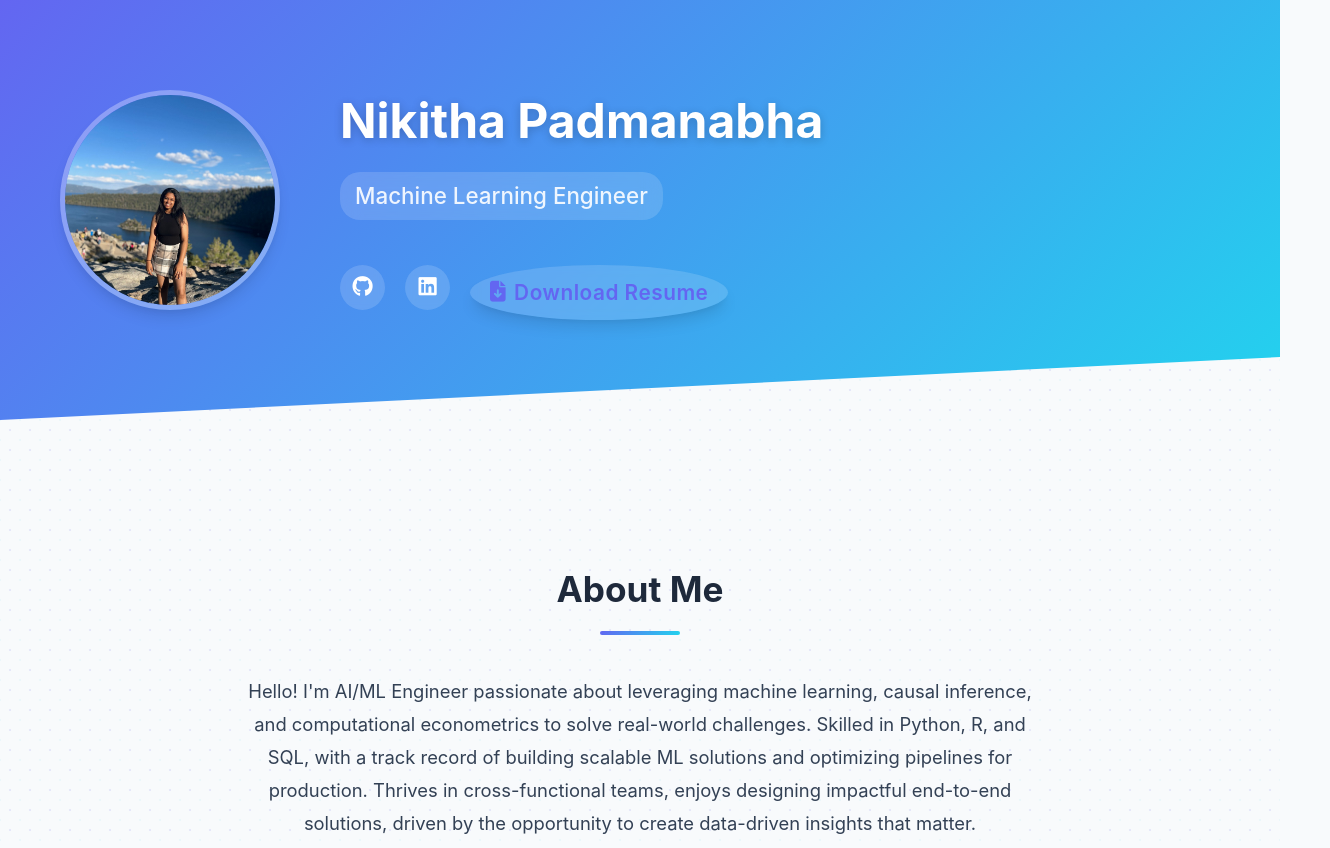
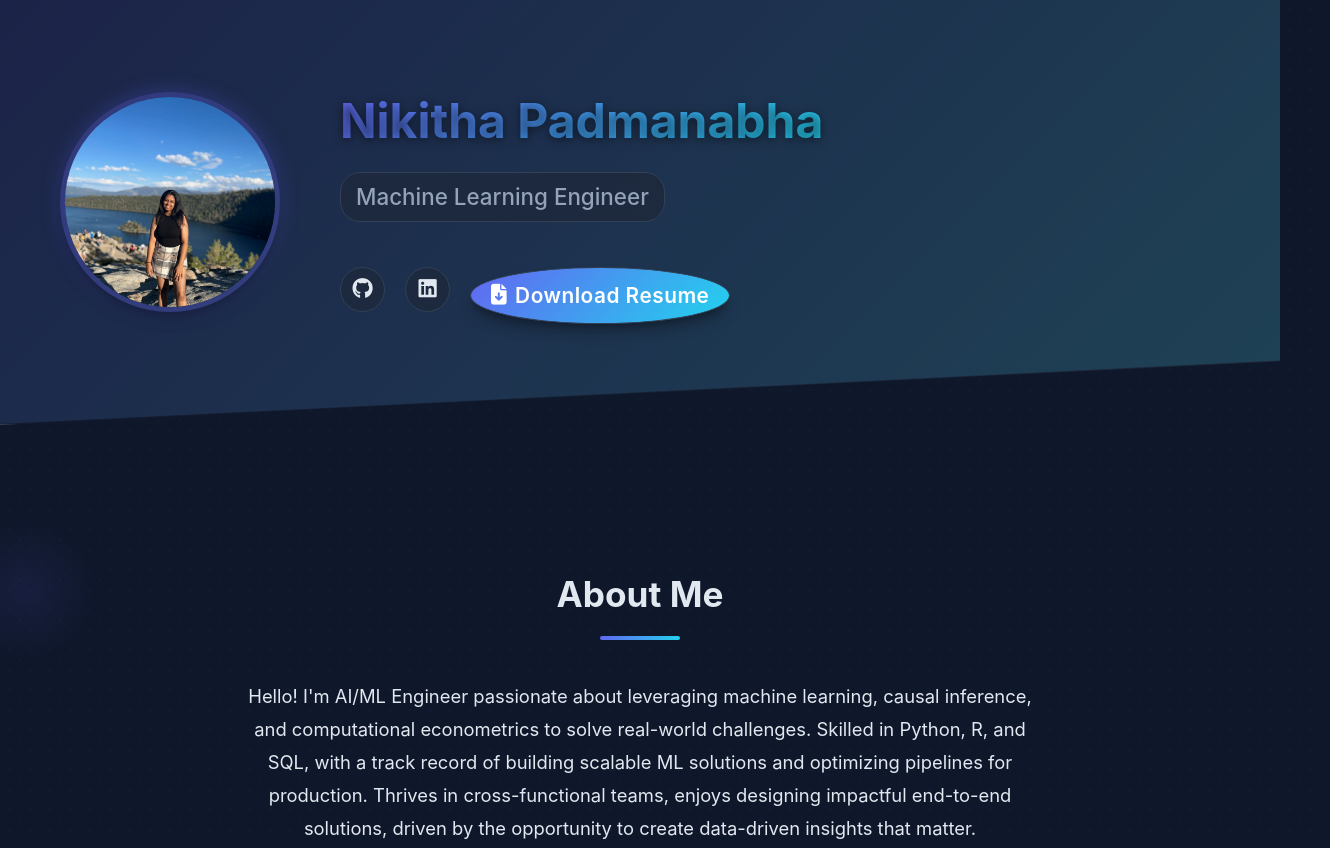
Before and after one commit to pnikitha1399/portfolio, a plain HTML site: page index.html in a window 1280 px wide. Shown: the top 848 px of the page, 1330 px wide, since content can reach past the window. Drawn offline with Linux system fonts and the light colour scheme.

Commit message:
Update styles.css

```diff
--- a/styles.css
+++ b/styles.css
@@ -1,11 +1,13 @@
 :root {
   --primary-color: #6366f1;  /* Indigo - ML/tech color */
-  --secondary-color: #1e293b; /* Dark slate for contrast */
+  --secondary-color: #94a3b8; /* Light slate */
   --accent-color: #22d3ee;   /* Cyan for accent (data viz inspired) */
-  --text-color: #334155;
-  --light-bg: #f8fafc;
-  --border-color: #e2e8f0;
-  --card-shadow: 0 10px 15px -3px rgba(0, 0, 0, 0.1), 0 4px 6px -2px rgba(0, 0, 0, 0.05);
+  --text-color: #e2e8f0;
+  --text-muted: #94a3b8;
+  --dark-bg: #0f172a;
+  --card-bg: #1e293b;
+  --border-color: #334155;
+  --card-shadow: 0 10px 15px -3px rgba(0, 0, 0, 0.3), 0 4px 6px -2px rgba(0, 0, 0, 0.2);
   --gradient-bg: linear-gradient(135deg, #6366f1 0%, #22d3ee 100%);
 }
 
@@ -19,10 +21,10 @@ body {
   font-family: 'Inter', -apple-system, BlinkMacSystemFont, 'Segoe UI', Roboto, Oxygen, Ubuntu, Cantarell, 'Open Sans', 'Helvetica Neue', sans-serif;
   line-height: 1.7;
   color: var(--text-color);
-  background-color: var(--light-bg);
+  background-color: var(--dark-bg);
   background-image:
-    radial-gradient(#6366f120 1px, transparent 1px),
-    radial-gradient(#22d3ee10 1px, transparent 1px);
+    radial-gradient(#6366f110 1px, transparent 1px),
+    radial-gradient(#22d3ee08 1px, transparent 1px);
   background-size: 20px 20px;
   background-position: 0 0, 10px 10px;
 }
@@ -35,10 +37,24 @@ body {
 
 /* Header */
 header {
-  background: var(--gradient-bg);
+  background: linear-gradient(135deg, #0f172a 0%, #1e293b 100%);
   padding: 80px 0 100px;
   clip-path: polygon(0 0, 100% 0, 100% 85%, 0 100%);
   margin-bottom: 40px;
+  border-bottom: 1px solid var(--border-color);
+  position: relative;
+}
+
+header::before {
+  content: '';
+  position: absolute;
+  top: 0;
+  left: 0;
+  right: 0;
+  bottom: 0;
+  background: linear-gradient(135deg, rgba(99, 102, 241, 0.15) 0%, rgba(34, 211, 238, 0.15) 100%);
+  clip-path: polygon(0 0, 100% 0, 100% 85%, 0 100%);
+  z-index: 0;
 }
 
 .profile {
@@ -46,6 +62,8 @@ header {
   align-items: center;
   gap: 60px;
   flex-wrap: wrap;
+  position: relative;
+  z-index: 1;
 }
 
 .profile-image {
@@ -53,34 +71,39 @@ header {
   height: 220px;
   border-radius: 50%;
   object-fit: cover;
-  border: 5px solid rgba(255, 255, 255, 0.3);
-  box-shadow: var(--card-shadow);
+  border: 5px solid rgba(99, 102, 241, 0.3);
+  box-shadow: var(--card-shadow), 0 0 20px rgba(99, 102, 241, 0.3);
   transition: transform 0.3s, box-shadow 0.3s;
 }
 
 .profile-image:hover {
   transform: scale(1.05);
-  box-shadow: 0 20px 25px -5px rgba(0, 0, 0, 0.2);
+  box-shadow: 0 0 30px rgba(99, 102, 241, 0.5);
 }
 
 .profile-content h1 {
   font-size: 3rem;
   margin-bottom: 10px;
   color: white;
-  text-shadow: 0 2px 10px rgba(0, 0, 0, 0.2);
+  text-shadow: 0 2px 10px rgba(0, 0, 0, 0.5);
   font-weight: 700;
+  background: var(--gradient-bg);
+  -webkit-background-clip: text;
+  -webkit-text-fill-color: transparent;
+  background-clip: text;
 }
 
 .title {
   font-size: 1.4rem;
-  color: rgba(255, 255, 255, 0.9);
+  color: var(--secondary-color);
   margin-bottom: 20px;
   font-weight: 500;
   display: inline-block;
-  background-color: rgba(255, 255, 255, 0.15);
+  background-color: rgba(30, 41, 59, 0.8);
   backdrop-filter: blur(10px);
   padding: 5px 15px;
   border-radius: 20px;
+  border: 1px solid var(--border-color);
 }
 
 .social-links {
@@ -90,7 +113,7 @@ header {
 }
 
 .social-links a {
-  color: white;
+  color: var(--text-color);
   font-size: 1.3rem;
   text-decoration: none;
   transition: all 0.3s;
@@ -100,19 +123,21 @@ header {
   align-items: center;
   justify-content: center;
   border-radius: 50%;
-  background-color: rgba(255, 255, 255, 0.15);
+  background-color: rgba(30, 41, 59, 0.8);
   backdrop-filter: blur(5px);
+  border: 1px solid var(--border-color);
 }
 
 .social-links a:hover {
-  background-color: white;
-  color: var(--primary-color);
+  color: white;
+  background: var(--gradient-bg);
   transform: translateY(-3px);
+  border-color: transparent;
 }
 
 .resume-btn {
-  background-color: white;
-  color: var(--primary-color) !important;
+  background: var(--gradient-bg);
+  color: white !important;
   padding: 10px 20px;
   border-radius: 30px;
   display: inline-flex;
@@ -124,12 +149,13 @@ header {
   box-shadow: var(--card-shadow);
   width: auto !important;
   height: auto !important;
+  border: none;
 }
 
 .resume-btn:hover {
-  background-color: rgba(255, 255, 255, 0.9);
   transform: translateY(-3px);
-  box-shadow: 0 15px 30px rgba(0, 0, 0, 0.15);
+  box-shadow: 0 15px 30px rgba(99, 102, 241, 0.3);
+  filter: brightness(1.1);
 }
 
 /* Sections */
@@ -152,7 +178,7 @@ header {
 h2 {
   font-size: 2.2rem;
   margin-bottom: 40px;
-  color: var(--secondary-color);
+  color: var(--text-color);
   position: relative;
   padding-bottom: 15px;
   text-align: center;
@@ -192,13 +218,14 @@ h2::after {
 
 .skill {
   flex: 1 1 250px;
-  background-color: white;
+  background-color: var(--card-bg);
   padding: 30px;
   border-radius: 12px;
   box-shadow: var(--card-shadow);
   transition: transform 0.3s ease;
   position: relative;
   overflow: hidden;
+  border: 1px solid var(--border-color);
 }
 
 .skill::before {
@@ -213,11 +240,12 @@ h2::after {
 
 .skill:hover {
   transform: translateY(-10px);
+  box-shadow: 0 15px 30px rgba(0, 0, 0, 0.4);
 }
 
 .skill h3 {
   margin-bottom: 20px;
-  color: var(--secondary-color);
+  color: var(--accent-color);
   text-align: center;
   font-size: 1.3rem;
   position: relative;
@@ -233,15 +261,17 @@ h2::after {
   padding: 10px 15px;
   margin-bottom: 8px;
   border-radius: 6px;
-  background-color: var(--light-bg);
+  background-color: rgba(15, 23, 42, 0.6);
   transition: all 0.2s;
   font-weight: 500;
+  border: 1px solid rgba(51, 65, 85, 0.5);
 }
 
 .skill li:hover {
-  background-color: rgba(99, 102, 241, 0.1);
-  color: var(--primary-color);
+  background-color: rgba(99, 102, 241, 0.2);
+  color: var(--accent-color);
   transform: translateX(5px);
+  border-color: rgba(99, 102, 241, 0.3);
 }
 
 .skill li:last-child {
@@ -256,7 +286,7 @@ h2::after {
 }
 
 .project {
-  background-color: white;
+  background-color: var(--card-bg);
   padding: 30px;
   border-radius: 16px;
   box-shadow: var(--card-shadow);
@@ -281,7 +311,7 @@ h2::after {
 
 .project:hover {
   transform: translateY(-10px);
-  box-shadow: 0 20px 25px -5px rgba(0, 0, 0, 0.1), 0 10px 10px -5px rgba(0, 0, 0, 0.04);
+  box-shadow: 0 20px 25px -5px rgba(0, 0, 0, 0.4), 0 10px 10px -5px rgba(0, 0, 0, 0.3);
 }
 
 .project:hover::before {
@@ -290,14 +320,14 @@ h2::after {
 
 .project h3 {
   margin-bottom: 20px;
-  color: var(--secondary-color);
+  color: var(--accent-color);
   font-size: 1.4rem;
   font-weight: 600;
 }
 
 .project p {
   margin-bottom: 25px;
-  color: var(--text-color);
+  color: var(--text-muted);
   font-size: 0.95rem;
   line-height: 1.7;
 }
@@ -326,11 +356,12 @@ h2::after {
 
 /* Footer */
 footer {
-  background-color: var(--secondary-color);
-  color: rgba(255, 255, 255, 0.8);
+  background-color: #0f172a;
+  color: var(--text-muted);
   padding: 40px 0;
   text-align: center;
   margin-top: 50px;
+  border-top: 1px solid var(--border-color);
 }
 
 footer p {
@@ -345,6 +376,32 @@ footer p {
 
 .section {
   animation: fadeIn 0.8s ease-out forwards;
+}
+
+/* Tech-inspired decorative elements */
+.section::before {
+  content: '';
+  position: absolute;
+  width: 150px;
+  height: 150px;
+  border-radius: 50%;
+  background: radial-gradient(circle, rgba(99, 102, 241, 0.1) 0%, transparent 70%);
+  z-index: -1;
+}
+
+#about::before {
+  top: 50px;
+  left: -50px;
+}
+
+#skills::before {
+  bottom: 100px;
+  right: -50px;
+}
+
+#projects::before {
+  top: 100px;
+  right: -30px;
 }
 
 /* Responsive Design */
```
